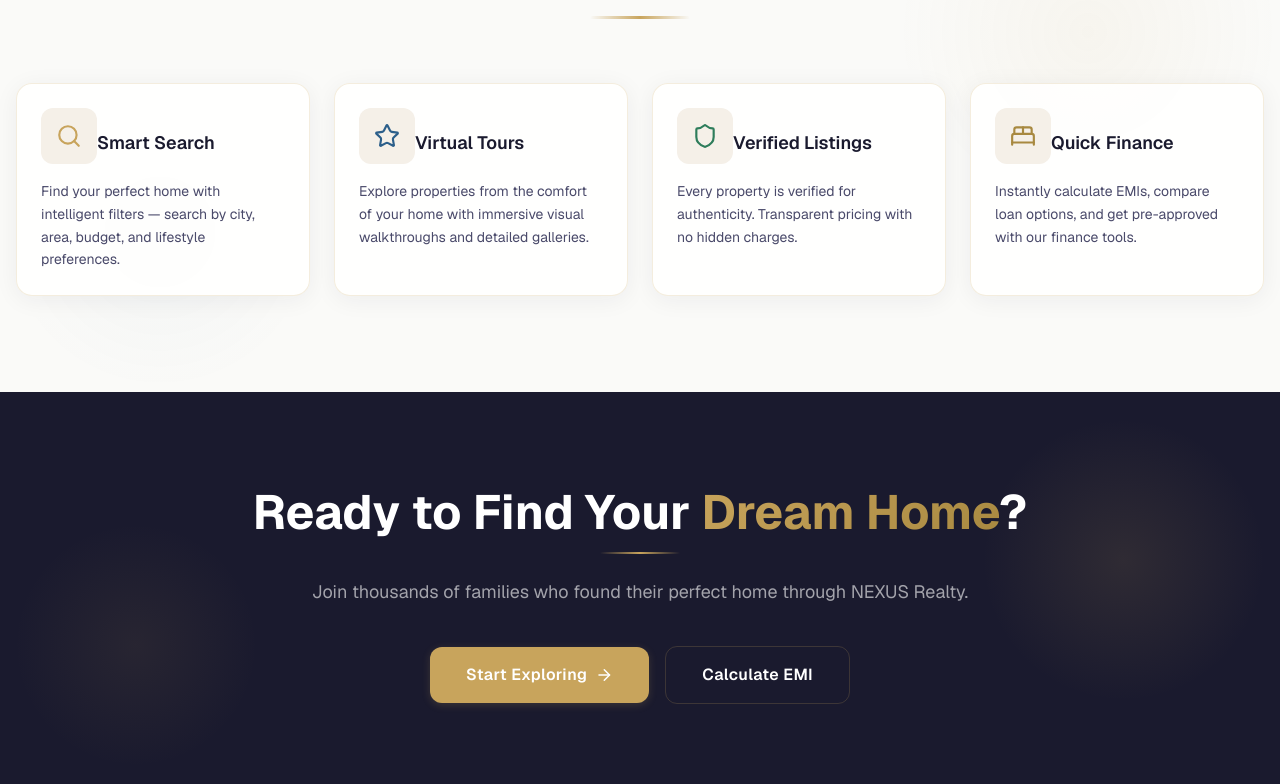
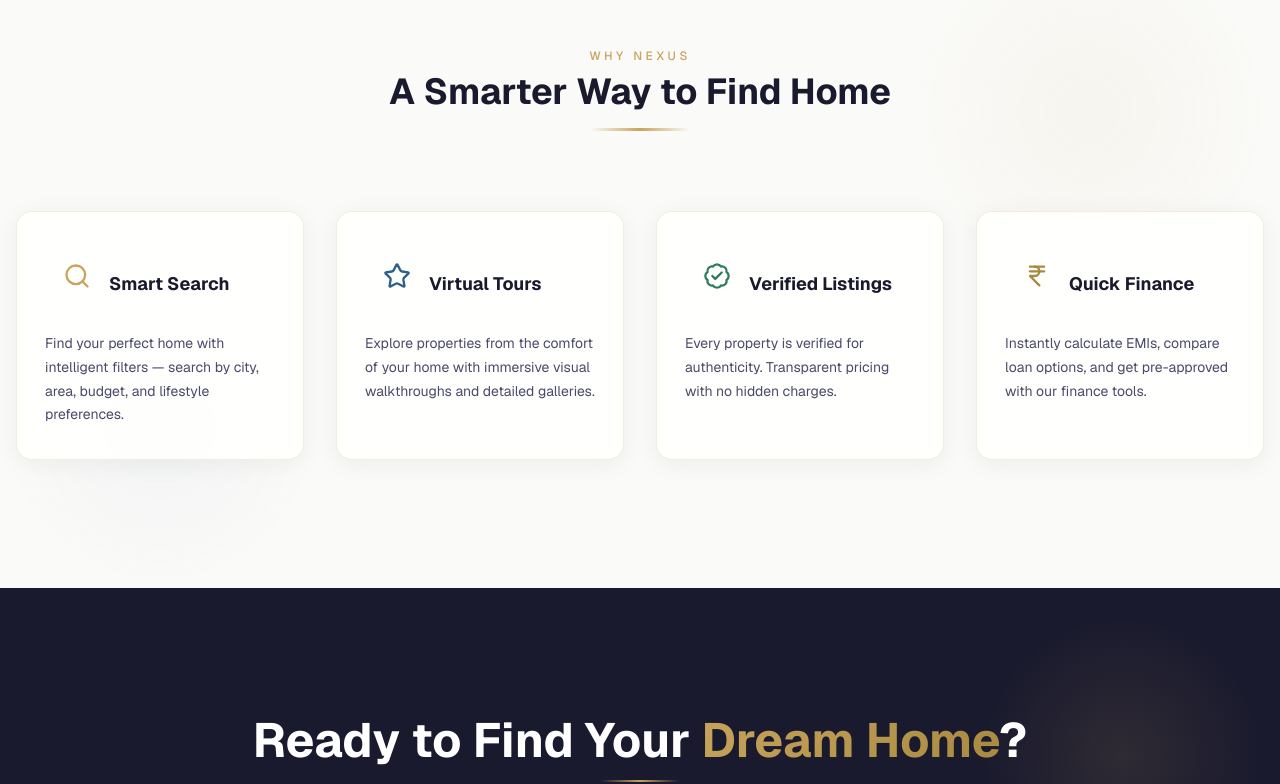
Before and after one commit to rajatkkr2/realstatedemo, a Next.js app: page / in a window 1280 px wide. Shown: the part 1416-2200 px from the top of the page. Built offline with nearby package versions, Linux system fonts and the light colour scheme; no server answers; the database is empty.

Commit message:
Design fixes: more padding/spacing, better icon+text alignment, replace empty Shield with BadgeCheck, BedDouble with IndianRupee

```diff
--- a/src/app/page.tsx
+++ b/src/app/page.tsx
@@ -7,13 +7,13 @@ import {
   Building2,
   ArrowRight,
   MapPin,
-  BedDouble,
   TrendingUp,
-  Shield,
   Search,
   Home as HomeIcon,
   Star,
   ChevronDown,
+  BadgeCheck,
+  IndianRupee,
 } from "lucide-react";
 import PropertyCard from "@/components/PropertyCard";
 import GlassCard from "@/components/GlassCard";
@@ -31,8 +31,8 @@ const stats = [
 const features = [
   { title: "Smart Search", description: "Find your perfect home with intelligent filters — search by city, area, budget, and lifestyle preferences.", icon: Search, color: "var(--royal-gold)" },
   { title: "Virtual Tours", description: "Explore properties from the comfort of your home with immersive visual walkthroughs and detailed galleries.", icon: Star, color: "var(--accent-blue)" },
-  { title: "Verified Listings", description: "Every property is verified for authenticity. Transparent pricing with no hidden charges.", icon: Shield, color: "var(--accent-green)" },
-  { title: "Quick Finance", description: "Instantly calculate EMIs, compare loan options, and get pre-approved with our finance tools.", icon: BedDouble, color: "var(--royal-gold-dark)" },
+  { title: "Verified Listings", description: "Every property is verified for authenticity. Transparent pricing with no hidden charges.", icon: BadgeCheck, color: "var(--accent-green)" },
+  { title: "Quick Finance", description: "Instantly calculate EMIs, compare loan options, and get pre-approved with our finance tools.", icon: IndianRupee, color: "var(--royal-gold-dark)" },
 ];
 
 /* Animated counter hook */
@@ -254,14 +254,14 @@ export default function Home() {
       </section>
 
       {/* Featured Properties */}
-      <section className="relative px-4 py-24" style={{ background: "var(--cream)" }}>
+      <section className="relative px-4 py-32" style={{ background: "var(--cream)" }}>
         <div className="mx-auto max-w-7xl">
           <motion.div
             initial={{ opacity: 0, y: 40 }}
             whileInView={{ opacity: 1, y: 0 }}
             viewport={{ once: true, margin: "-80px" }}
             transition={{ duration: 0.7 }}
-            className="mb-12 flex items-end justify-between"
+            className="mb-16 flex items-end justify-between"
           >
             <div>
               <motion.p
@@ -320,7 +320,7 @@ export default function Home() {
       </section>
 
       {/* Features */}
-      <section className="relative px-4 py-24 overflow-hidden">
+      <section className="relative px-4 py-32 overflow-hidden">
         {/* Background decoration */}
         <div className="absolute top-0 right-0 w-96 h-96 rounded-full pointer-events-none" style={{ background: "radial-gradient(circle, rgba(200,164,92,0.06) 0%, transparent 70%)" }} />
         <div className="absolute bottom-0 left-0 w-80 h-80 rounded-full pointer-events-none" style={{ background: "radial-gradient(circle, rgba(44,95,138,0.04) 0%, transparent 70%)" }} />
@@ -331,7 +331,7 @@ export default function Home() {
             whileInView={{ opacity: 1, y: 0 }}
             viewport={{ once: true }}
             transition={{ duration: 0.7 }}
-            className="mb-16 text-center"
+            className="mb-20 text-center"
           >
             <motion.p
               className="mb-2 text-xs font-medium tracking-[0.3em]"
@@ -354,7 +354,7 @@ export default function Home() {
             />
           </motion.div>
 
-          <div className="grid grid-cols-1 gap-6 sm:grid-cols-2 lg:grid-cols-4">
+          <div className="grid grid-cols-1 gap-8 sm:grid-cols-2 lg:grid-cols-4">
             {features.map((feature, i) => (
               <motion.div
                 key={feature.title}
@@ -363,17 +363,17 @@ export default function Home() {
                 viewport={{ once: true, margin: "-40px" }}
                 transition={{ delay: i * 0.15, duration: 0.6, ease: "easeOut" }}
               >
-                <GlassCard className="p-6 h-full hover-lift group">
+                <GlassCard className="px-7 py-8 h-full hover-lift group">
                   <motion.div
-                    className="mb-4 inline-flex h-14 w-14 items-center justify-center rounded-xl"
-                    style={{ background: "var(--cream)", color: feature.color }}
+                    className="mb-6 inline-flex h-16 w-16 items-center justify-center rounded-2xl"
+                    style={{ background: `${feature.color}12`, color: feature.color, border: `1.5px solid ${feature.color}25` }}
                     whileHover={{ rotate: [0, -10, 10, 0], scale: 1.1 }}
                     transition={{ duration: 0.5 }}
                   >
-                    <feature.icon size={26} />
+                    <feature.icon size={28} strokeWidth={2} />
                   </motion.div>
-                  <h3 className="mb-2 text-lg font-semibold hover-underline inline-block" style={{ color: "var(--navy)" }}>{feature.title}</h3>
-                  <p className="text-sm leading-relaxed" style={{ color: "var(--navy-muted)" }}>{feature.description}</p>
+                  <h3 className="mb-3 text-lg font-bold hover-underline inline-block" style={{ color: "var(--navy)" }}>{feature.title}</h3>
+                  <p className="text-sm leading-relaxed" style={{ color: "var(--navy-muted)", lineHeight: 1.7 }}>{feature.description}</p>
                 </GlassCard>
               </motion.div>
             ))}
@@ -382,7 +382,7 @@ export default function Home() {
       </section>
 
       {/* CTA */}
-      <section className="relative px-4 py-24 overflow-hidden" style={{ background: "var(--navy)" }}>
+      <section className="relative px-4 py-32 overflow-hidden" style={{ background: "var(--navy)" }}>
         {/* Animated background orbs */}
         <motion.div
           className="absolute top-10 right-10 h-64 w-64 rounded-full pointer-events-none"
```
